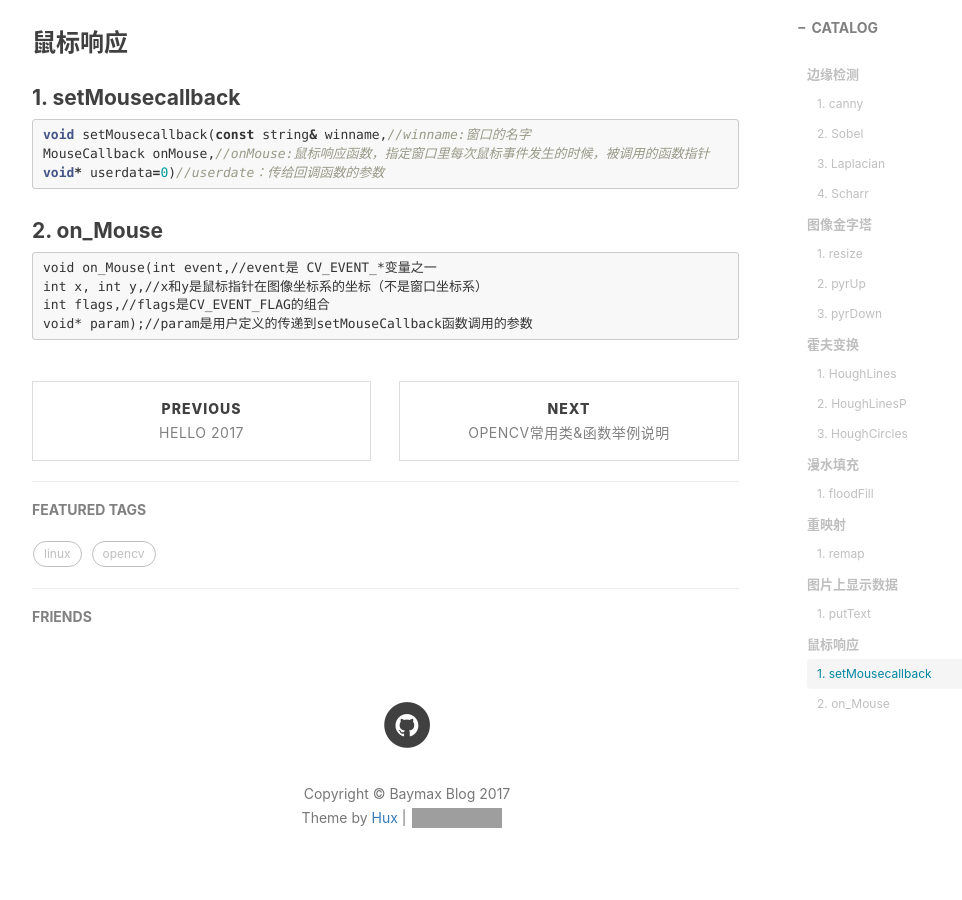
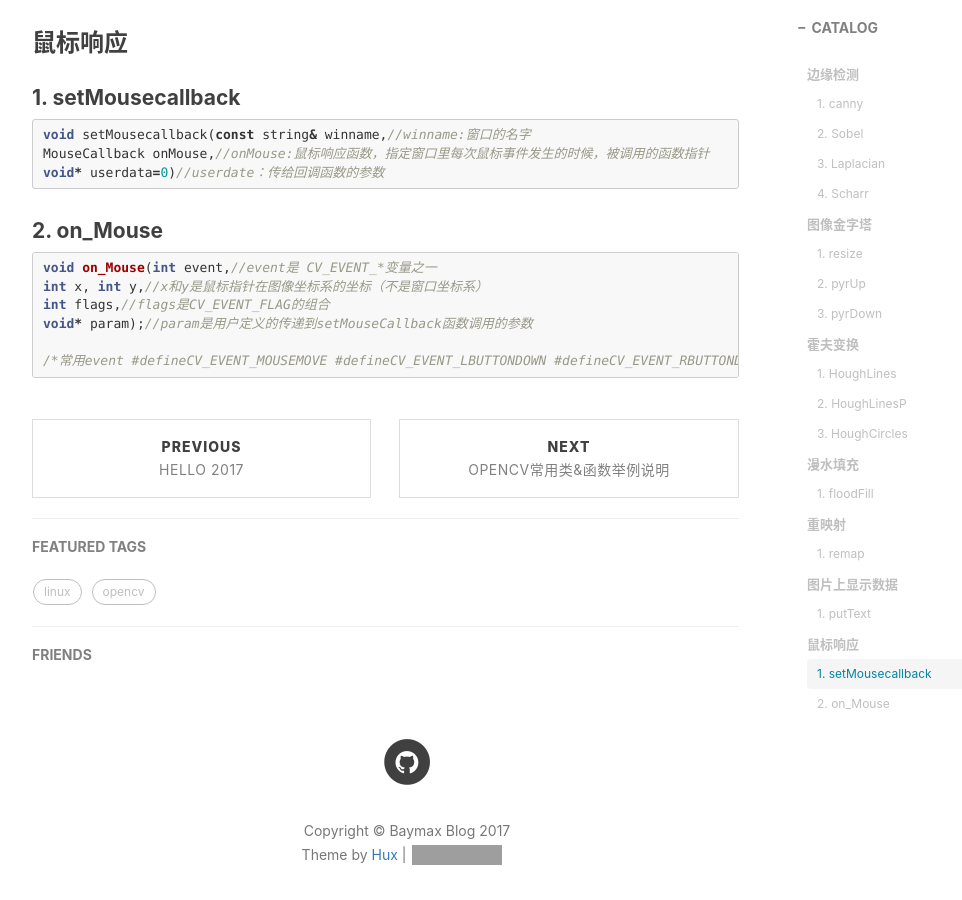
Before and after one commit to Lmonologue/baymax.github.io, a Jekyll site: the page built from _posts/2017-05-09-opencv分块学习.md, in a window 1280 px wide and 900 px high, scrolled down 7134 px. Shown: the whole window, without its empty margins (233-1195 px from the left). Built offline with Jekyll 4.4.1, drawn with Linux system fonts in a browser that asks for light colours; nearby versions of some CDN libraries; comment, search, counter and statistics services are not loaded; grey boxes are pictures that could not be loaded.

Commit message:
Update 2017-05-09-opencv分块学习.md

````diff
--- a/_posts/2017-05-09-opencv分块学习.md
+++ b/_posts/2017-05-09-opencv分块学习.md
@@ -361,9 +361,17 @@
 
 #### 2. on_Mouse
 
-```
+```c++
 void on_Mouse(int event,//event是 CV_EVENT_*变量之一
 int x, int y,//x和y是鼠标指针在图像坐标系的坐标（不是窗口坐标系）
 int flags,//flags是CV_EVENT_FLAG的组合
 void* param);//param是用户定义的传递到setMouseCallback函数调用的参数
+
+/*常用event
+#defineCV_EVENT_MOUSEMOVE
+#defineCV_EVENT_LBUTTONDOWN
+#defineCV_EVENT_RBUTTONDOWN
+#defineCV_EVENT_LBUTTONUP
+#defineCV_EVENT_RBUTTONUP
+*/
 ```
````
